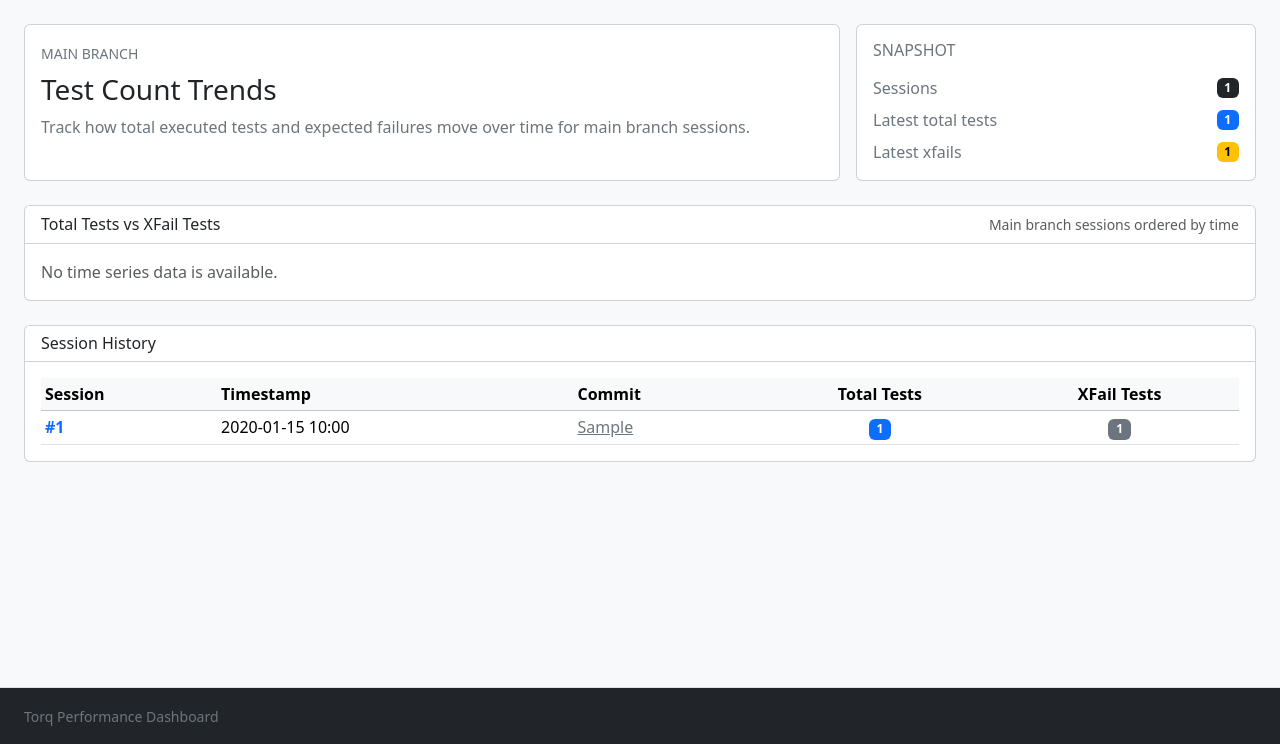
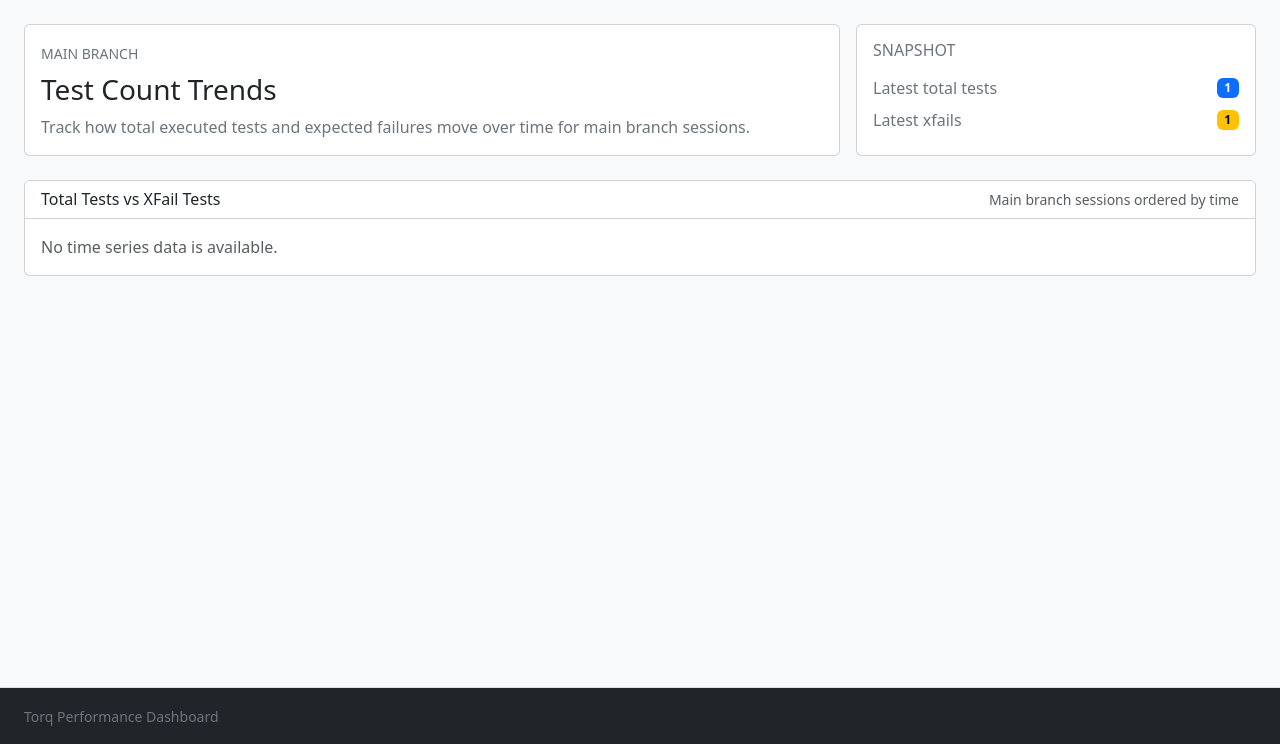
Before and after one commit to synaptics-torq/torq-compiler, a Django app: template webapps/dashboard/perf/templates/perf/main_branch_test_trends.html in a window 1280 px wide. Shown: the part 56-800 px from the top of the page. Run offline with Django 5.2, Linux system fonts and the light colour scheme; the template is opened without the code that fills it: most values are stand-ins (such as "Sample title", 1, 10 or a date in 2020); parts of the project's set-up code (start-up, migrations or seed data) failed here and were passed over.

Commit message:
[Dashboard] Various improvements
* Add view to trim old data from database
* Fix units in metrics summary details
* Cleanup trends view

```diff
--- a/webapps/dashboard/perf/queries/test_session_comparison.py
+++ b/webapps/dashboard/perf/queries/test_session_comparison.py
@@ -73,6 +73,7 @@ def get_metric_changes_query():
             CONCAT(testcase.module, '::', testcase.name, '[', testcase.parameters, ']') AS nodeid,
             c_testrun.outcome AS current_outcome,
             b_testrun.outcome AS baseline_outcome,
+            c_metric.unit AS unit,
             c_measurement.value AS current_value,
             b_measurement.value AS baseline_value,
             (c_measurement.value - b_measurement.value) * 100.0 / NULLIF(b_measurement.value, 0) AS change_percent
--- a/webapps/dashboard/perf/templates/perf/main_branch_test_trends.html
+++ b/webapps/dashboard/perf/templates/perf/main_branch_test_trends.html
@@ -27,10 +27,6 @@
                     <div class="card-body">
                         <h2 class="h6 text-uppercase text-secondary mb-3">Snapshot</h2>
                         <div class="d-flex flex-column gap-2">
-                            <div class="d-flex justify-content-between align-items-center">
-                                <span class="text-secondary">Sessions</span>
-                                <span class="badge text-bg-dark">{{ sessions|length }}</span>
-                            </div>
                             {% if latest_session %}
                             <div class="d-flex justify-content-between align-items-center">
                                 <span class="text-secondary">Latest total tests</span>
@@ -50,49 +46,6 @@
 
     {% timeseries_chart chart_data chart_id="main-branch-test-trends" title="Total Tests vs XFail Tests" header_note="Main branch sessions ordered by time" %}
 
-    <section class="card">
-        <div class="card-header bg-body">
-            <h2 class="h6 mb-0">Session History</h2>
-        </div>
-        <div class="card-body">
-            {% if sessions %}
-            <div class="table-responsive">
-                <table class="table table-hover table-sm align-middle mb-0">
-                    <thead class="table-light">
-                        <tr>
-                            <th scope="col">Session</th>
-                            <th scope="col">Timestamp</th>
-                            <th scope="col">Commit</th>
-                            <th scope="col" class="text-center">Total Tests</th>
-                            <th scope="col" class="text-center">XFail Tests</th>
-                        </tr>
-                    </thead>
-                    <tbody>
-                        {% for session in sessions %}
-                        <tr>
-                            <td>
-                                <a class="link-primary text-decoration-none fw-semibold" href="{% url 'test_session_summary' session.id %}">#{{ session.id }}</a>
-                            </td>
-                            <td class="text-nowrap">{{ session.timestamp|date:"Y-m-d H:i" }}</td>
-                            <td>
-                                {% if session.git_commit %}
-                                    <a class="link-secondary" href="{{ session.git_commit_url }}" target="_blank" rel="noopener noreferrer">{{ session.git_commit|truncatechars:12 }}</a>
-                                {% else %}
-                                    <span class="text-muted">—</span>
-                                {% endif %}
-                            </td>
-                            <td class="text-center"><span class="badge text-bg-primary">{{ session.num_total }}</span></td>
-                            <td class="text-center">{% outcome_badge "xfail" session.num_xfail %}</td>
-                        </tr>
-                        {% endfor %}
-                    </tbody>
-                </table>
-            </div>
-            {% else %}
-                <p class="text-muted mb-0">No main branch sessions are available.</p>
-            {% endif %}
-        </div>
-    </section>
 </div>
 {% endblock %}
 
--- a/webapps/dashboard/perf/templatetags/custom_tags.py
+++ b/webapps/dashboard/perf/templatetags/custom_tags.py
@@ -12,6 +12,8 @@ def _format_value(value, unit):
         return "N/A"
     if unit == 'ns':
         absolute_value = abs(value)
+        if absolute_value >= 1_000_000_000:
+            return f"{value / 1_000_000_000:.2f} s"
         if absolute_value >= 1_000_000:
             return f"{value / 1_000_000:.2f} ms"
         if absolute_value >= 1_000:
--- a/webapps/dashboard/perf/views.py
+++ b/webapps/dashboard/perf/views.py
@@ -85,7 +85,6 @@ def main_branch_test_trends(request):
     }
 
     return render(request, 'perf/main_branch_test_trends.html', {
-        'sessions': sessions,
         'latest_session': latest_session,
         'chart_data': chart_data,
     })
--- a/webapps/dashboard/templates/admin/index.html
+++ b/webapps/dashboard/templates/admin/index.html
@@ -22,6 +22,12 @@
         </th>
         <td class="nocounts">Replace the current database with a gzipped SQL backup file.</td>
         </tr>
+        <tr class="model-row">
+        <th scope="row">
+            <a href="{% url 'admin_database_trim' %}">Trim</a>
+        </th>
+        <td class="nocounts">Trim the database to remove old or unnecessary data.</td>
+        </tr>
     </table>
     </div>
 </div>
--- a/webapps/dashboard/webapp/urls.py
+++ b/webapps/dashboard/webapp/urls.py
@@ -18,10 +18,12 @@ from django.contrib import admin
 from django.urls import path
 
 import perf.backup
+import perf.trim
 import perf.urls
 
 urlpatterns = [
     path('admin/database/backup/', admin.site.admin_view(perf.backup.backup_database_view), name='admin_database_backup'),
     path('admin/database/restore/', admin.site.admin_view(perf.backup.restore_database_view), name='admin_database_restore'),
+    path('admin/database/trim/', admin.site.admin_view(perf.trim.trim_database_view), name='admin_database_trim'),
     path('admin/', admin.site.urls),
 ] + perf.urls.urlpatterns
```
Also changed, not shown: webapps/dashboard/perf/templates/perf/test_session/metric_details.html (+4 -4 lines), webapps/dashboard/perf/trim.py (added, +59 -0 lines), webapps/dashboard/templates/admin/perf/trim_database.html (added, +40 -0 lines).
